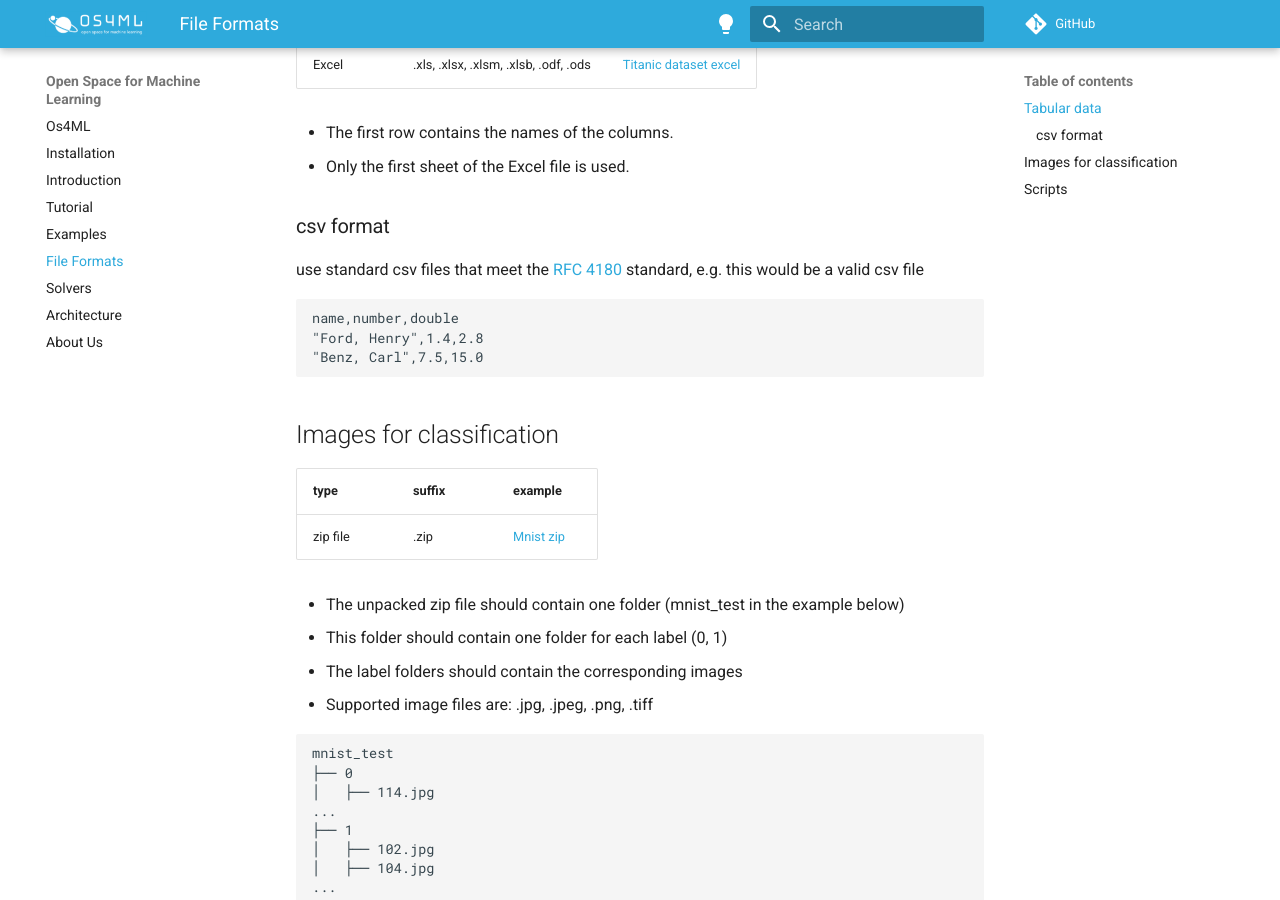
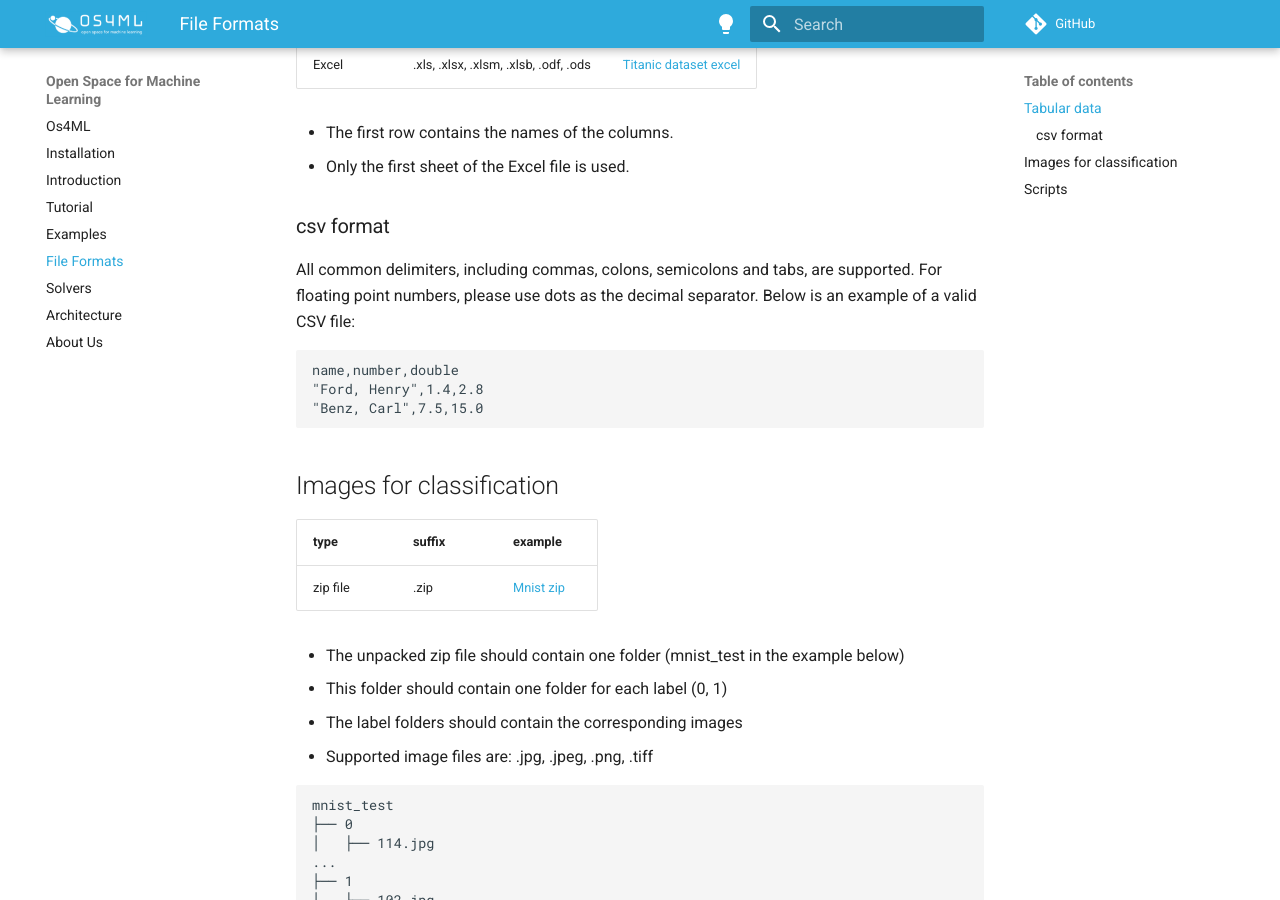
Before and after one commit to WOGRA-AG/os4ml-docs, an MkDocs documentation site: the page built from docs/file_formats.md, in a window 1280 px wide and 900 px high, scrolled down 345 px. Built offline with MkDocs 1.6.1 and Material for MkDocs 9.7.7, drawn with Linux system fonts in a browser that asks for light colours; comment, search, counter and statistics services are not loaded.

Commit message:
Update csv format

````diff
--- a/docs/file_formats.md
+++ b/docs/file_formats.md
@@ -13,7 +13,9 @@ The following file formats are supported:
 - Only the first sheet of the Excel file is used.
 
 ### csv format
-use standard csv files that meet the [RFC 4180] standard, e.g. this would be a valid csv file
+All common delimiters, including commas, colons, semicolons and tabs, are supported.
+For floating point numbers, please use dots as the decimal separator.
+Below is an example of a valid CSV file:
 
 ```
 name,number,double
@@ -60,5 +62,3 @@ The script should save the dataframe as a csv without index in the location spec
 [Python script]: assets/datasets/dataframe_script.py
 
 [pandas dataframe]: https://pandas.pydata.org/pandas-docs/stable/reference/api/pandas.DataFrame.html
-
-[RFC 4180]: https://datatracker.ietf.org/doc/html/rfc4180
````
